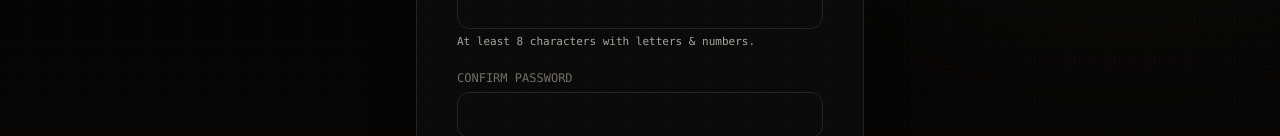
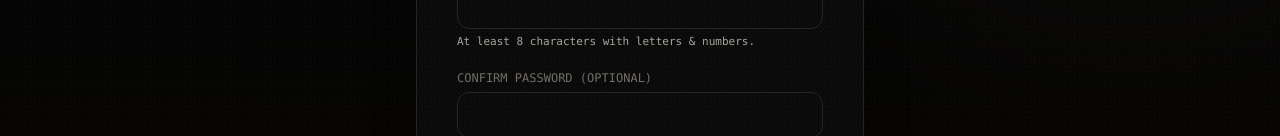
Before and after one commit to samscript18/telapsy, a Next.js app: page /signup in a window 1280 px wide. Shown: the part 664-800 px from the top of the page. Built offline with nearby package versions, Linux system fonts and the light colour scheme; no server answers.

Commit message:
fix: align signup confirmation with approved design

```diff
--- a/src/components/auth-form.tsx
+++ b/src/components/auth-form.tsx
@@ -15,7 +15,7 @@ export function AuthForm({ mode }: { mode: "signup" | "signin" }) {
     setLoading(true);
     setError("");
     const form = new FormData(event.currentTarget);
-    if (signup && form.get("password") !== form.get("confirmPassword")) {
+    if (signup && form.get("confirmPassword") && form.get("password") !== form.get("confirmPassword")) {
       setError("Passwords do not match.");
       setLoading(false);
       return;
@@ -72,8 +72,8 @@ export function AuthForm({ mode }: { mode: "signup" | "signin" }) {
 
       {signup && (
         <label className="grid gap-1.5 text-xs font-mono text-[var(--faint)]">
-          <span>CONFIRM PASSWORD</span>
-          <input className="field text-xs text-[var(--ink)] font-sans" type="password" name="confirmPassword" autoComplete="new-password" required />
+          <span>CONFIRM PASSWORD <span className="text-[var(--faint)]">(OPTIONAL)</span></span>
+          <input className="field text-xs text-[var(--ink)] font-sans" type="password" name="confirmPassword" autoComplete="new-password" />
         </label>
       )}
 
```
